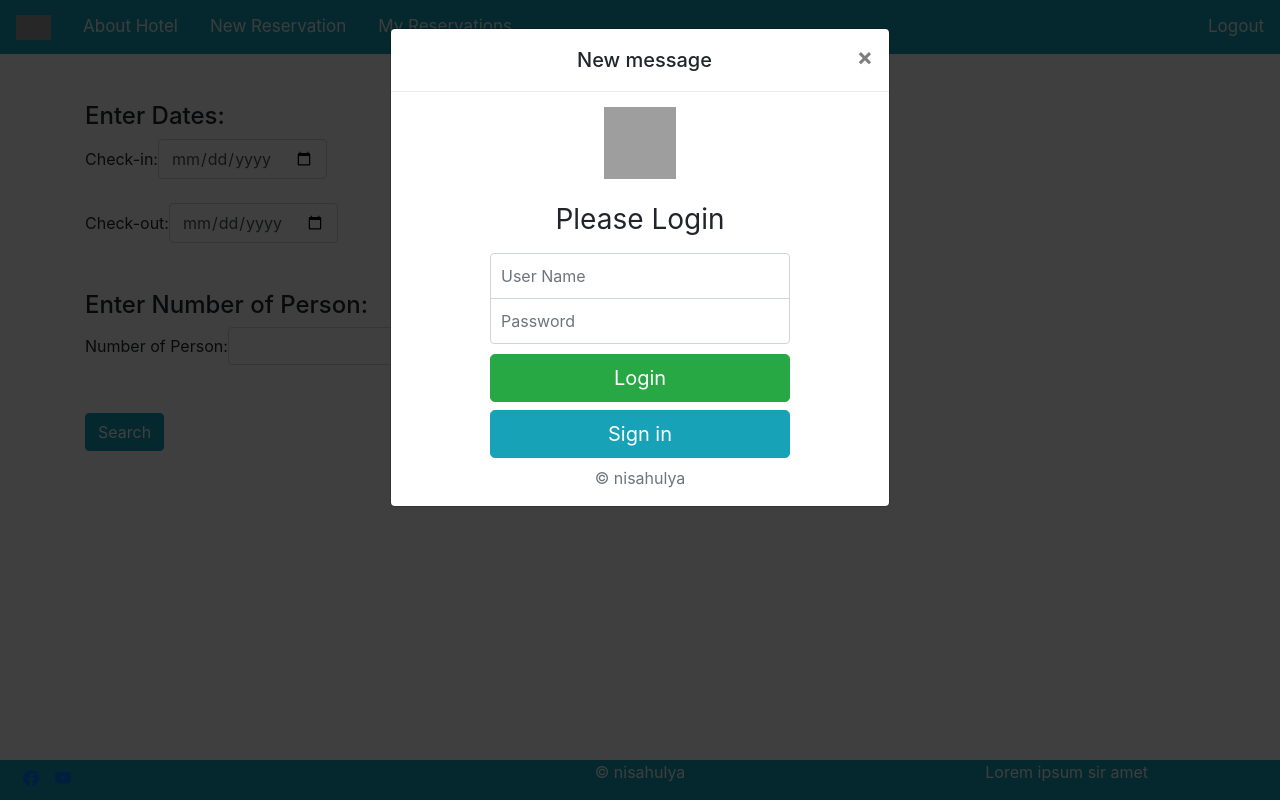
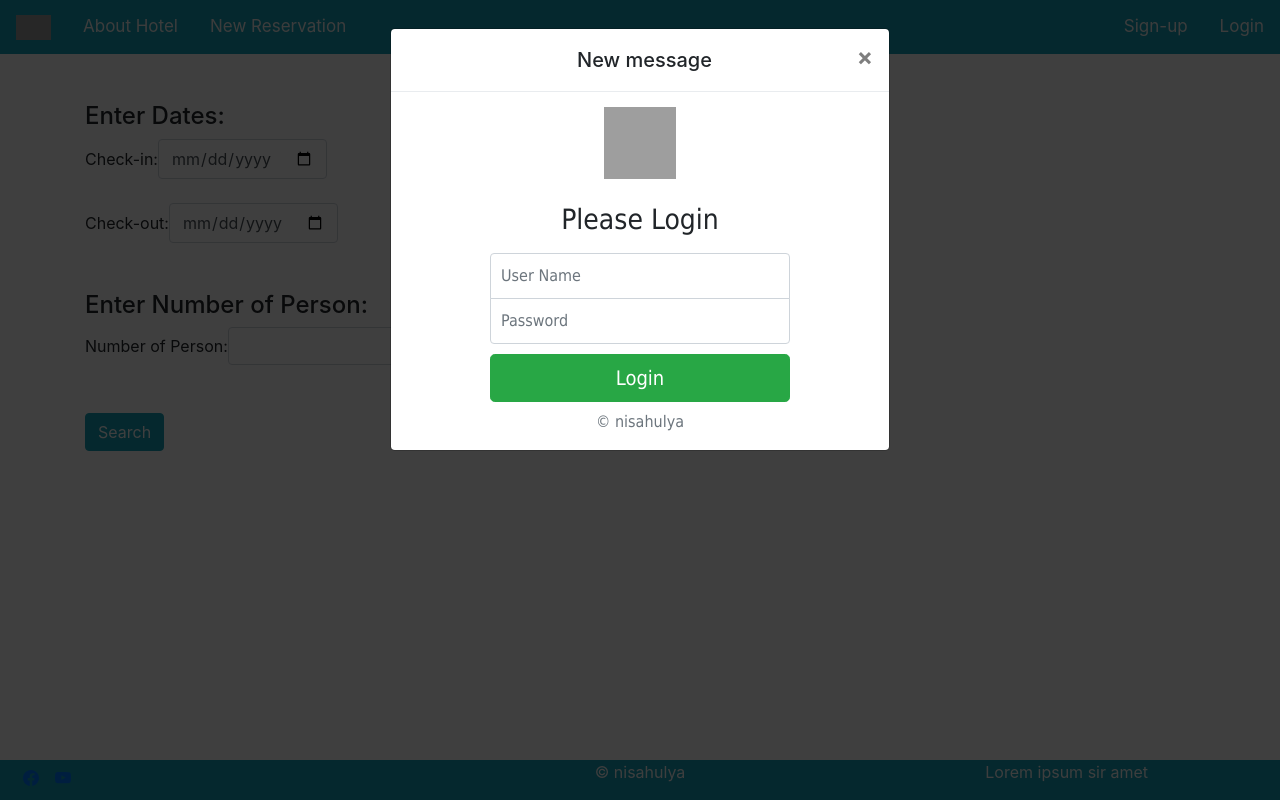
Before and after one commit to nisahulya/webprogramming, a PHP site: page /customer/customer-reservation.php in a window 1280 px wide, after a click on "Login". Run offline with PHP 8.4, Linux system fonts and the light colour scheme; some libraries are stand-ins or nearby versions; grey boxes are pictures that could not be loaded.

Commit message:
new commit

```diff
--- a/customer/customer-reservation.php
+++ b/customer/customer-reservation.php
@@ -17,6 +17,16 @@
             display: inline-block;
             text-decoration: none;
             cursor: pointer;
+            font-weight: bold;
+        }
+
+        .modal-body {
+            text-align: center;
+            font-family:Tahoma;
+        }
+
+        .modal-title {
+            text-align: center;
         }
 
     </style>
@@ -60,7 +70,36 @@
                     <br>
                     <h4>Total Cost: 1234 TL</h4>
                     <br>
-                    <button class="btn btn-info">Confirm</button>
+                    <button class="btn btn-info" data-toggle="modal" data-target="#myModal">Confirm</button>
+                    <?php if(isset($_SESSION["User"])){ ?>
+                        <!-- Rezervasyon veritabanına yazılıp... -->
+                    <?php }else{ ?>
+                        <!-- The Modal -->
+                        <div class="modal fade" id="myModal">
+                            <div class="modal-dialog modal-dialog-centered">
+                                <div class="modal-content">
+
+                                    <!-- Modal Header -->
+                                    <div class="modal-header">
+                                        <h4 class="modal-title">New Message</h4>
+                                        <button type="button" class="close" data-dismiss="modal">&times;</button>
+                                    </div>
+
+                                    <!-- Modal body -->
+                                    <div class="modal-body">
+                                        If you have an account please Login <br> <br>
+                                        If you don't have an account please Sign-up
+                                    </div>
+
+                                    <!-- Modal footer -->
+                                    <div class="modal-footer">
+                                    <button type="button" class="btn btn-secondary" data-dismiss="modal">Close</button>
+                                    </div>
+
+                                </div>
+                            </div>
+                        </div>
+                    <?php } ?>
                 </div>
 
             </div>
--- a/customer/navbar.php
+++ b/customer/navbar.php
@@ -1,3 +1,8 @@
+<?php
+session_start(); ob_start();
+
+?>
+
 <!doctype html>
 <html lang="en">
   <head>
@@ -98,8 +103,27 @@
       </a>
       <a href="about-hotel.php" >About Hotel</a>
       <a href="customer-reservation.php">New Reservation</a>
-      <a href="customer-reservation-update.php">My Reservations</a>
-      <a style="float:right" data-toggle="modal" data-target="#loginModal" href="">Logout</a>
+
+
+      <?php if(isset($_SESSION["User"])){ ?>
+        <a href="customer-reservation-update.php">My Reservations</a>
+      <?php }else{ ?>
+
+      <?php } ?>
+
+
+      <?php if(isset($_SESSION["User"])){ ?>
+      <a style="float:right"  href="home.php">Logout</a>
+      <?php }else{ ?>
+        <a style="float:right" data-toggle="modal" data-target="#loginModal" href="">Login</a>
+      <?php } ?>
+
+      <?php if(isset($_SESSION["User"])){ ?>
+      <a style="float:right"  href="home.php">Logout</a>
+      <?php }else{ ?>
+        <a style="float:right" data-toggle="modal" data-target="#registerModal" href="">Sign-up</a>
+      <?php } ?>
+
       <a href="javascript:void(0);" class="icon" onclick="myFunction()">
         <i class="fa fa-bars"></i>
       </a>
@@ -127,13 +151,14 @@
                         <input type="password" id="inputPassword" class="form-control"
                             placeholder="Password" required>
                         <button class="btn btn-lg btn-success btn-block" type="submit">Login</button>
-                        <button data-toggle="modal" data-target="#registerModal" class="btn btn-lg btn-info btn-block" type="submit" data-dismiss="modal">Sign in</button>
+                        <!-- <button data-toggle="modal" data-target="#registerModal" class="btn btn-lg btn-info btn-block" type="submit" data-dismiss="modal">Sign in</button> -->
                         <p class="my-2 text-muted p-0">&copy; nisahulya</p>
                     </form>
                 </div>
             </div>
         </div>
       </div>
+
 
       <div class="modal fade text-center" id="registerModal" tabindex="-1" role="dialog"
         aria-labelledby="exampleModalLabel" aria-hidden="true">
@@ -149,7 +174,7 @@
                 <div class="modal-body p-0">
                     <form class="form-signin pb-2">
                         <img class="mb-4" src="../docs/images/logo.png" alt="" width="72" height="72">
-                        <h1 class="h3 mb-3 font-weight-normal">Please sign-in</h1>
+                        <h1 class="h3 mb-3 font-weight-normal">Please sign-up</h1>
                         <label for="userName" class="sr-only">First Name</label>
                         <input type="text" id="userName" class="form-control " placeholder="First Name"
                             required autofocus>
@@ -171,7 +196,7 @@
                             placeholder="Password" required>
 
                         <button data-toggle="modal" data-target="#registerModal"
-                            class="btn btn-lg btn-info btn-block" type="submit">Sign in</button>
+                            class="btn btn-lg btn-success btn-block" type="submit">Sign up</button>
                         <p class="my-2 text-muted p-0">&copy; nisahulya</p>
                     </form>
                 </div>
--- a/sign-up.html
+++ b/sign-up.html
@@ -91,7 +91,7 @@
                 </div>
             </div>
         </div>
-        </div>
+    </div>
 
     <div class="modal fade text-center" id="registerModal" tabindex="-1" role="dialog"
         aria-labelledby="exampleModalLabel" aria-hidden="true">
```
